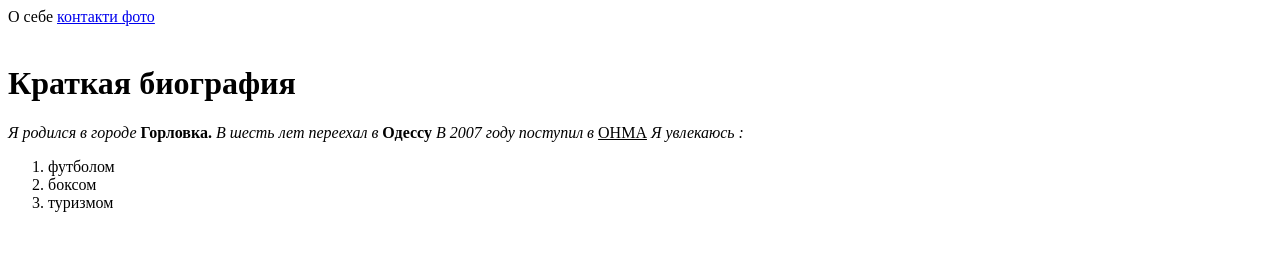
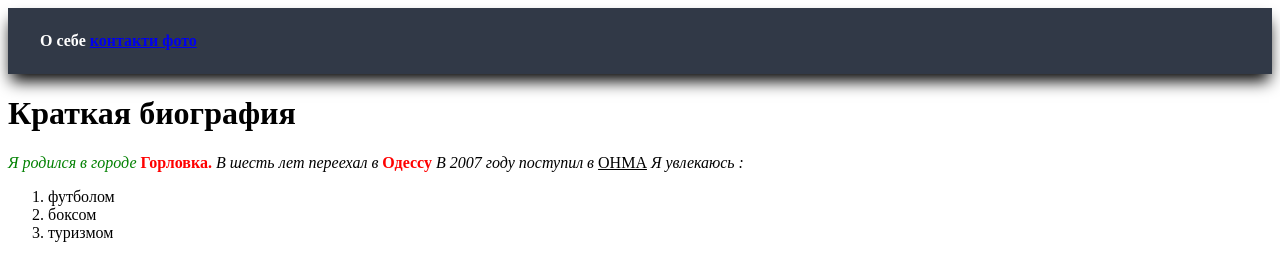
Before and after one commit to Mishura89/hillel28082025git2, a plain HTML site: page о себе/index.html in a window 1280 px wide. Drawn offline with Linux system fonts and the light colour scheme.

Commit message:
biography

```diff
--- a/о себе/index.html
+++ b/о себе/index.html
@@ -4,18 +4,24 @@
 	<meta charset="utf-8">
 	<meta name="viewport" content="width=device-width, initial-scale=1">
 	<title>о себе</title>
+	<link rel="stylesheet"  href="pages\styles.css">
+
 </head>
 <body>
+	<div class="menu">
 <nav>
+	<div class="menu-link">
 О себе
 <a href="pages\contact.html">контакти </a>
 <a href="pages\photo\gallery.html">фото </a>
+</div>
 </nav><br>
-<h1>Краткая биография</h1>
-<i>Я родился в городе </i>
-<b>Горловка.</b>
+</div>
+<h1 id="megazoholovok">Краткая биография</h1>
+<i style="color: green;">Я родился в городе </i>
+<b style="color: red;">Горловка.</b>
 <i>В шесть лет переехал в </i>
-<b>Одессу</b>
+<b style="color:red;">Одессу</b>
 <i>В 2007 году поступил в </i>
 <u>ОНМА</u>
 <i>Я увлекаюсь :</i>
@@ -25,5 +31,6 @@
 	<li>туризмом</li>
 </ol>
 
+
 </body>
 </html>
--- /dev/null
+++ b/о себе/pages/styles.css
@@ -0,0 +1,18 @@
+p{
+	color: yellow;
+	font-size:40px ;
+}
+.menu {display: flex;align-items: center;justify-content: space-between;padding: 1rem;
+	background-color: #313947;color: white;box-shadow: 0 10px 15px -3px rgba(0, 0, 0, 1.0);
+	background-bottom: 4px soled #63b3ed;
+}
+.menu-link:hover {background-color: #4a55;
+}
+.menu-link {color: white;
+font-weight: 600;
+text-decoration: none;
+padding:0.5rem 1rem;
+border-radius: 0.5rem;
+}
+#megazoholovok :{font-size: 190px;
+}
```
Also changed, not shown: о себе/pages/contact.html (+7 -1 lines), о себе/pages/photo/gallery.html (+5 -1 lines).
